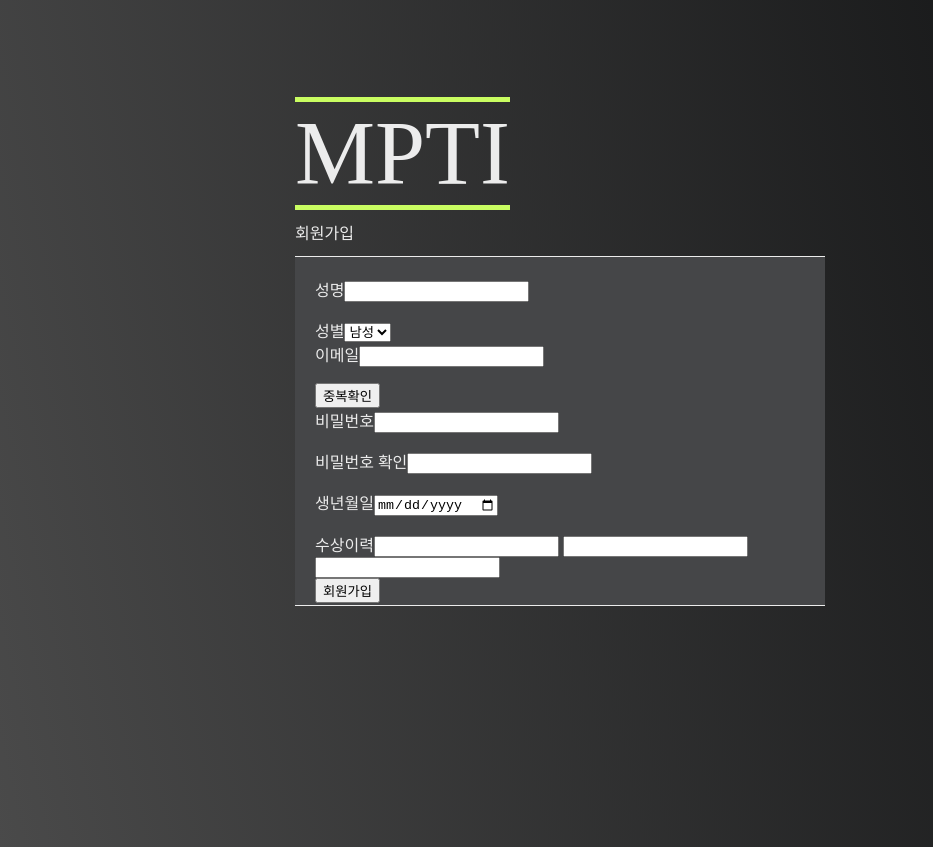
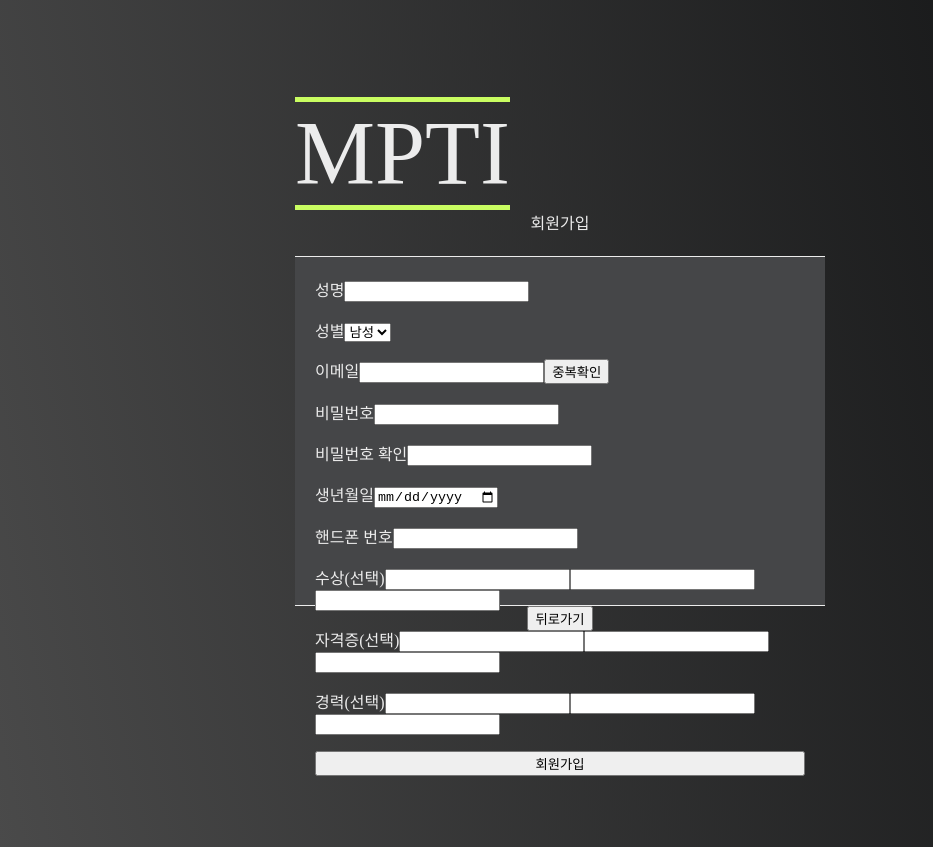
Before and after one commit to Ryeohwan/MPTI_Project, a React (Create React App) app in the folder frontend/: page / in a window 1280 px wide. Shown: the whole page, without its empty margins (80-1013 px from the left). Built offline with nearby package versions, Linux system fonts and the light colour scheme; a web font is replaced by a local one.

Commit message:
[FE] style: 트레이너 회원가입 페이지 css 수정

```diff
--- a/frontend/src/components/Signup/Signup.js
+++ b/frontend/src/components/Signup/Signup.js
@@ -9,12 +9,14 @@ const Signup = () => {
   const [passwordConfirm, setPasswordConfirm]= useState({passwordConfirm: "",passwordConfirmMsg:"", isPasswordConfirm: true});
   const [birth, setBirth] = useState({birth: "", birthMsg:"",isBirth: false});
   const [award, setAward] = useState({name: "", company:"", date:""});
+  const [certificate,setCertificate] = useState({name: "", company:"", date:""});
+  const [career, setCareer] = useState({name: "", company:"", date:""});
   const nameInputRef= useRef();
   const emailInputRef= useRef();
   const passwordInputRef= useRef();
   const genderInputRef = useRef();
   const birthInputRef = useRef();
-
+  const phoneInputRef = useRef();
 
  const nameChangeHandler = (e)=>{
         const curName= e.target.value;
@@ -56,7 +58,7 @@ const passwordChangeHandler = (e) =>{
 const passwordConfirmChangeHandler = (e) =>{
     const curPassword = e.target.value;
     console.log(curPassword, password.password);
-    if (curPassword==password.password){
+    if (curPassword===password.password){
         setPasswordConfirm({passwordConfirm: curPassword, passwordConfirmMsg: "두 비밀번호가 일치합니다.", isPasswordConfirm: true});
     }else if(curPassword!==password.password){
         setPasswordConfirm({passwordConfirm: curPassword, passwordConfirmMsg: "두 비밀번호가 일치하지 않습니다", isPasswordConfirm: true});
@@ -74,18 +76,19 @@ const birthChangeHandler = (e)=>{
     }
 }
 
-const awardNameChangeHandler= (e=>{
-    setAward({...award, name:e.target.value})
-})
+const awardNameChangeHandler= (e=>{setAward({...award, name:e.target.value})})
+const awardCompanyChangeHandler= (e=>{setAward({...award, company:e.target.value})})
+const awardDateChangeHandler= (e=>{setAward({...award, date:e.target.value})})
 
-const awardCompanyChangeHandler= (e=>{
-    setAward({...award, company:e.target.value})
-})
+const certificateNameChangeHandler= (e=>{setCertificate({...certificate, name:e.target.value})})
+const certificateCompanyChangeHandler= (e=>{setCertificate({...certificate, company:e.target.value})})
+const certificateDateChangeHandler= (e=>{setCertificate({...certificate, date:e.target.value})})
 
-const awardDateChangeHandler= (e=>{
-    setAward({...award, date:e.target.value})
-})
-console.log(award);
+const careerNameChangeHandler= (e=>{setCareer({...career, name:e.target.value})})
+const careerCompanyChangeHandler= (e=>{setCareer({...career, company:e.target.value})})
+const careerDateChangeHandler= (e=>{setCareer({...career, date:e.target.value})})
+
+
 
 const testDuplicateChk = (body)=>{
     console.log(body);
@@ -105,7 +108,6 @@ const duplicateHandler=()=>{
 }
 
 const onSubmitHandler= (e)=>{
-
 e.preventDefault();
 if(!name.isName){
         nameInputRef.current.focus();
@@ -119,6 +121,9 @@ const onSubmitHandler= (e)=>{
     }else if(!birth.isBirth){
         birthInputRef.current.focus();
         return
+    }else if(!phoneInputRef.current.value){
+        phoneInputRef.current.focus();
+        return
     }
 
     const newObj ={
@@ -126,10 +131,21 @@ const onSubmitHandler= (e)=>{
         email: email.email,
         password : password.password,
         birth: birth.birth,
+        phone: phoneInputRef.current.value,
         award: {
             name: award.name,
             company: award.company,
             date: award.date
+        },
+        certificate: {
+            name: certificate.name,
+            company: certificate.company,
+            date: certificate.date
+        },
+        career: {
+            name: career.name,
+            company: career.company,
+            date: career.date
         }
     }
     console.log(newObj);
@@ -138,78 +154,98 @@ const onSubmitHandler= (e)=>{
 
 return (
     <div className={styles.Signup}>
+
             <div className={styles.header_box}>
                 <div className={styles.header}>MPTI</div>
             </div>
 
+        <div className={styles.form_title}>회원가입</div>
 
-        <div className={styles.form_box}>
-        <div className={styles.form_title}>회원가입</div>
-        <form onSubmit={onSubmitHandler}>
-        <div>
+        <form onSubmit={onSubmitHandler} className={styles.form_box}>
+
+
+
+
+            <div className={styles.form_name} >
                     <label htmlFor='name'>성명</label>
                     <input ref={nameInputRef} type="text" id="name" onChange={nameChangeHandler}/>
                     <p>{name.nameMsg}</p>
+            </div>
 
 
+            <div className={styles.form_gender} >
             <label htmlFor='gender'>성별</label>
                 <select ref={genderInputRef}id="gender" onChange={genderChangeHandler}>
                     <option value="male">남성</option>
                     <option value="female">여성</option>
                 </select>
+                <p></p>
             </div>
 
 
-        <div>
+        <div className={styles.form_email}>
             <label htmlFor='email'>이메일</label>
             <input ref={emailInputRef} type="email" id='email' onChange={emailChangeHandler} />
+            <button onClick={duplicateHandler}>중복확인</button>
             <p>{email.emailMsg}</p>
-            <button onClick={duplicateHandler}>중복확인</button>
         </div>
 
-        <div>
+        <div className={styles.form_password}>
             <label htmlFor='password' >비밀번호</label>
             <input ref={passwordInputRef} type="password" name='password' onChange={passwordChangeHandler}/>
             <p>{password.passwordMsg}</p>
         </div>
 
-        <div>
+        <div className={styles.form_passwordConfirm}>
             <label htmlFor='password'>비밀번호 확인</label>
             <input type="password"  onChange={passwordConfirmChangeHandler} />
             <p>{passwordConfirm.passwordConfirmMsg}</p>
         </div>
 
-        <div>
+        <div className={styles.form_birth}>
             <label htmlFor='birth'>생년월일</label>
             <input ref={birthInputRef} type='date' onChange={birthChangeHandler}/>
+            <p>{birth.birthMsg}</p>
+        </div>
+
+        <div className={styles.form_phone}>
+            <label htmlFor='phone'>핸드폰 번호</label>
+            <input ref={phoneInputRef} type='phone'/>
             <p>{birth.birthMsg}</p>
         </div>
 
 
 
 
-        <div>
-            <label htmlFor='prize'>수상이력</label>
-            <input type="text" onChange={awardNameChangeHandler}/> <input type="text" onChange={awardCompanyChangeHandler} /> <input type="text" onChange={awardDateChangeHandler} />
-        </div>
-{/*
-        <div>
-            <label htmlFor=''>관련 자격증</label>
-            <input type="text" value={certificate.name} /> <input type="text" value={certificate.company}/> <input type="text" value={certificate.date}/>
+        <div className={styles.form_prize}>
+            <label htmlFor='prize'>수상(선택)</label>
+            <input type="text" onChange={awardNameChangeHandler}/>
+            <input type="text" onChange={awardCompanyChangeHandler} />
+            <input type="text" onChange={awardDateChangeHandler} />
+            <p></p>
         </div>
 
-        <div>
-            <label htmlFor='phone'>경력</label>
-            <input type="text" value={career.name} /> <input type="text" value={career.company}/> <input type="text" value={career.date}/>
-        </div> */}
-
-        <button>회원가입</button>
+        <div className={styles.form_certificate}>
+            <label htmlFor='certificate'>자격증(선택)</label>
+            <input type="text" onChange={certificateNameChangeHandler}/>
+            <input type="text" onChange={certificateCompanyChangeHandler} />
+            <input type="text" onChange={certificateDateChangeHandler} />
+            <p></p>
+        </div>
 
 
+        <div className={styles.form_career}>
+            <label htmlFor='career'>경력(선택)</label>
+            <input type="text" onChange={careerNameChangeHandler}/>
+            <input type="text" onChange={careerCompanyChangeHandler} />
+            <input type="text" onChange={careerDateChangeHandler} />
+            <p></p>
+        </div>
+        <button className={styles.form_sub_btn}>회원가입</button>
+    </form>
 
-
-
-        </form>
+    <div className={styles.form_btn_box}>
+           <button className={styles.form_sub_btn} >뒤로가기</button>
         </div>
     </div>
 );
```
Lines whose indentation alone changed are shown as unchanged.
